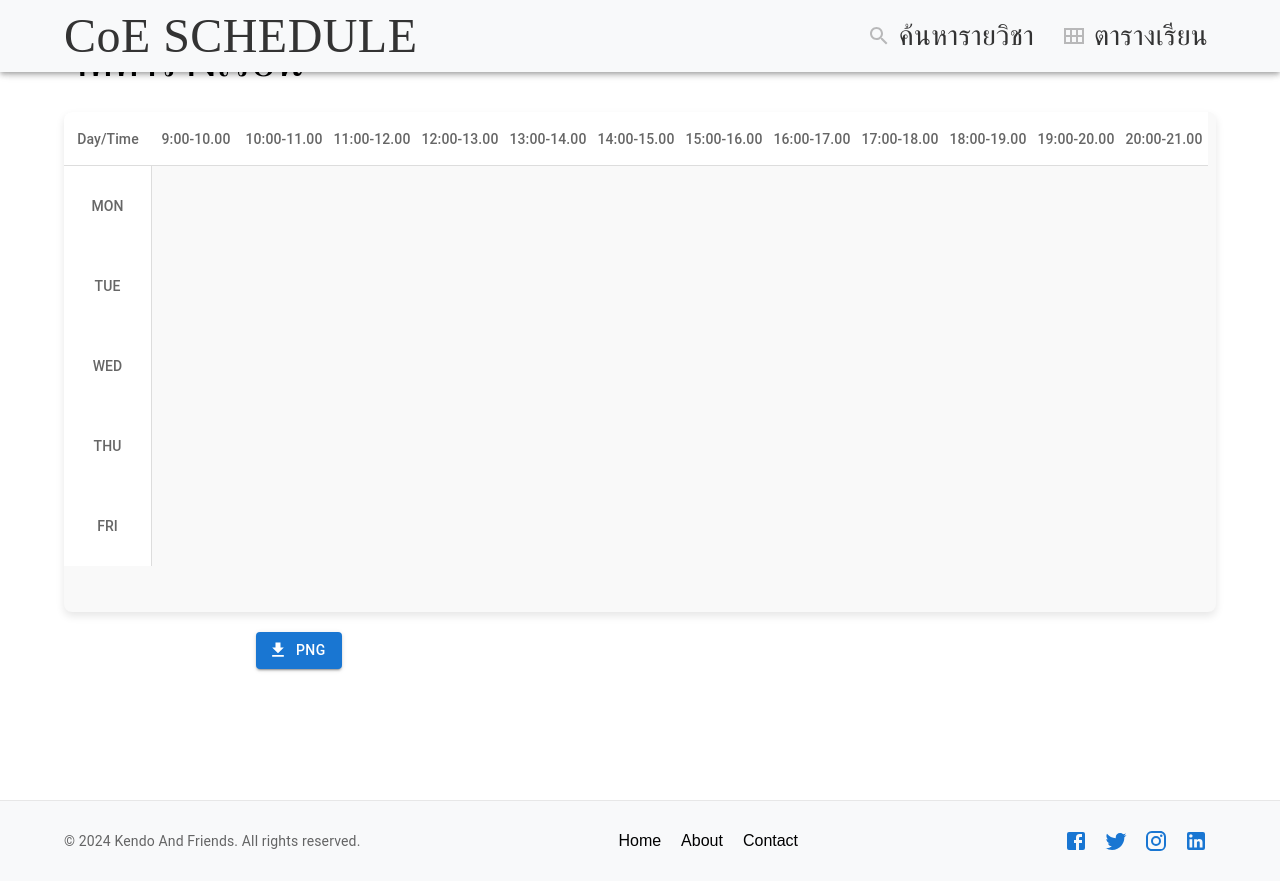
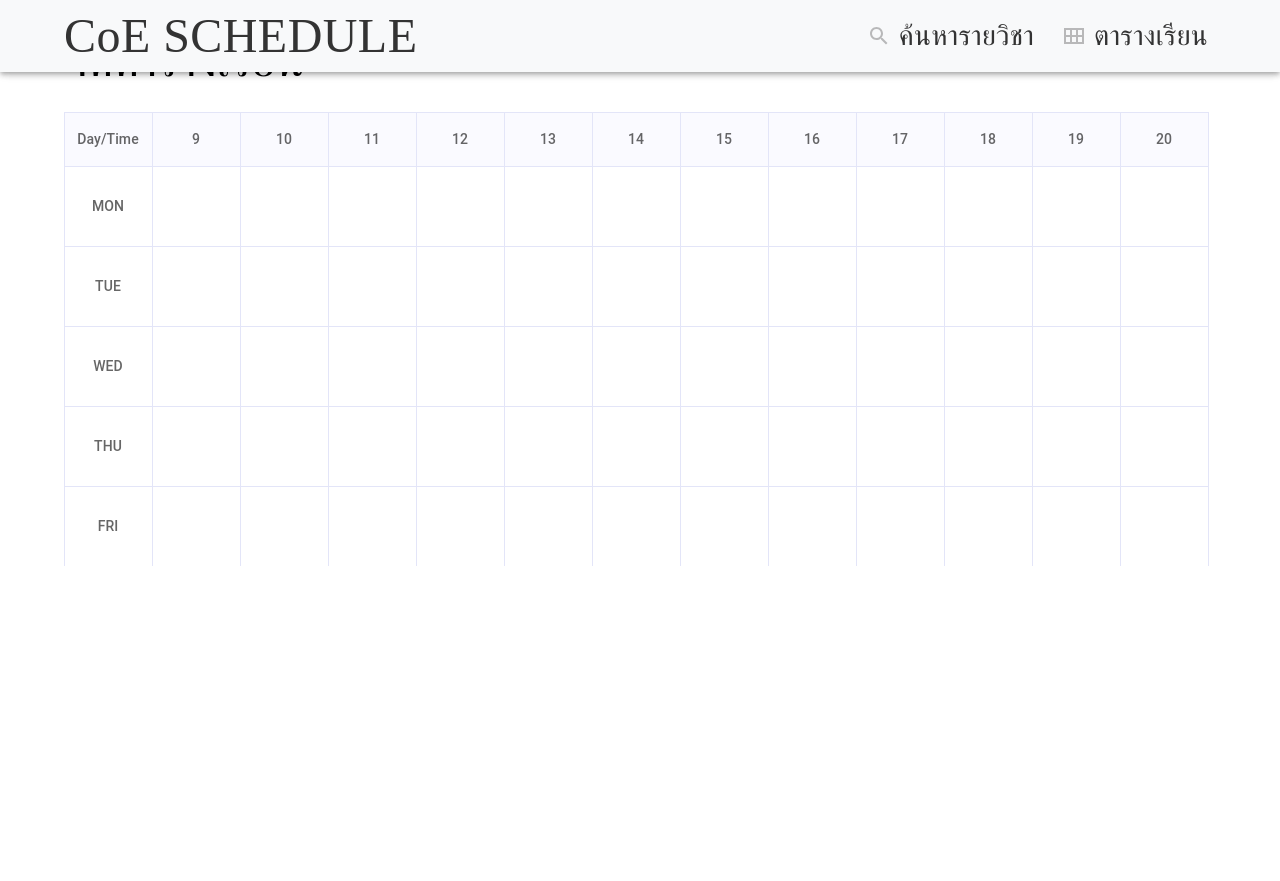
Before and after one commit to Ronnakrit888/coe-schedule, a Next.js app: page / in a window 1280 px wide. After the commit the page ends 800 px from the top, so only its background shows below. Built offline with nearby package versions, Linux system fonts and the light colour scheme; a web font is replaced by a local one.

Commit message:
Revert "Merge remote-tracking branch 'origin/kendo3'"
This reverts commit 449f6317c1a6400194113d98ff8aad8b10fd22ad, reversing
changes made to 0244969f6423b12d83528c42bc03018165d0610d.

```diff
--- a/package.json
+++ b/package.json
@@ -15,7 +15,6 @@
     "@mui/material": "^6.1.1",
     "@reduxjs/toolkit": "^2.2.7",
     "axios": "^1.7.7",
-    "html2canvas": "^1.4.1",
     "next": "^14.2.13",
     "react": "^18.3.1",
     "react-dom": "^18.3.1",
--- a/src/app/courses/page.tsx
+++ b/src/app/courses/page.tsx
@@ -130,7 +130,7 @@ const Page = (props: Props) => {
 
   const handleSelectedCoursesDialogOpen = () => {
     setSelectedCoursesDialogOpen(true);
-    console.log(selectedCourseRedux)
+
   };
   const handleSelectedCoursesDialogClose = () => {
     setSelectedCoursesDialogOpen(false);
--- a/src/app/layout.tsx
+++ b/src/app/layout.tsx
@@ -53,10 +53,7 @@ export default function RootLayout({
       >
         <ReduxProvider>
           <Navbar locale="th" />
-          {/* Main content */}
-          <main style={{ flex: 1 }}>{children}</main>
-          {/* Footer at the bottom */}
-          <Footer />
+          {children}
         </ReduxProvider>
       </body>
     </html>
--- a/src/app/page.tsx
+++ b/src/app/page.tsx
@@ -1,16 +1,12 @@
 'use client'
 
-import { useRef, useCallback } from "react";
 import Image from "next/image";
 import styles from "./page.module.css";
 import { useDispatch, useSelector } from "react-redux";
 import { RootState } from "@/shared/redux";
-import html2canvas from 'html2canvas';
 import dynamic from "next/dynamic";
 import TablePage from "@/shared/components/tablePage.component";
 import TablePageGrid from "@/shared/components/tablePageGrid";
-import { Button } from "@mui/material";
-import DownloadIcon from '@mui/icons-material/Download';
 
 
 // const TablePage = dynamic(
@@ -22,44 +18,13 @@ export default function Home() {
   const selectedCoursesRedux = useSelector((root: RootState) => {
     root.courses;
   });
-  // Ref for the TablePage component to capture it
-  const tablePageRef = useRef<HTMLDivElement | null>(null);
-
-  // Function to capture the TablePage and download the image
-  const captureImage = useCallback(() => {
-    const tablePage = tablePageRef.current;
-    if (tablePage) {
-      html2canvas(tablePage).then((canvas) => {
-        const imgData = canvas.toDataURL('image/png');
-        const link = document.createElement('a');
-        link.href = imgData;
-        link.download = 'image.png'; // File name
-        link.click();
-      });
-    }
-  }, []);
 
   return (
     <div
       style={{ display: "flex", flexDirection: "column", minHeight: "100vh" }}
     >
-      {/* Ref used to capture TablePage */}
-      <div ref={tablePageRef}>
-        <TablePage />
-      </div>
-
-      <div style={{ paddingLeft: "20%"}}>
-      <Button
-        variant="contained"
-        color="primary"
-        startIcon={<DownloadIcon />}
-        onClick={captureImage}
-        style={{ marginTop: '20px' }}
-      >
-        PNG
-      </Button>
-      </div>
-
+      <TablePage></TablePage>
+      {/* <TablePageGrid></TablePageGrid> */}
     </div>
   );
 }
--- a/src/shared/components/tablePage.component.tsx
+++ b/src/shared/components/tablePage.component.tsx
@@ -112,9 +112,7 @@ const TablePage = () => {
   const [selectedColor, setSelectedColor] = useState<string>("blue"); // กำหนดค่าสีเริ่มต้น
 
   const dispatch = useDispatch();
-  const selectedCoursesRedux = useSelector((state: RootState) =>
-    state.courses
-  );
+  const selectedCoursesRedux = useSelector((state: RootState) => state.courses);
 
   // ฟังก์ชันสำหรับการเพิ่มวิชาในตาราง
   // const addCourse = (course: any) => {
@@ -147,18 +145,18 @@ const TablePage = () => {
 
   const times: string[] = [
     "Day/Time",
-    "9:00-10.00",
-    "10:00-11.00",
-    "11:00-12.00",
-    "12:00-13.00",
-    "13:00-14.00",
-    "14:00-15.00",
-    "15:00-16.00",
-    "16:00-17.00",
-    "17:00-18.00",
-    "18:00-19.00",
-    "19:00-20.00",
-    "20:00-21.00",
+    "9",
+    "10",
+    "11",
+    "12",
+    "13",
+    "14",
+    "15",
+    "16",
+    "17",
+    "18",
+    "19",
+    "20",
   ];
 
   const days: string[] = ["MON", "TUE", "WED", "THU", "FRI"];
@@ -196,11 +194,11 @@ const TablePage = () => {
 
         <div
           style={{
-            overflow: "scroll",
-            height: "500px",
-            backgroundColor: "#f9f9f9",
-            borderRadius: "8px",
-            boxShadow: "0 4px 8px rgba(0, 0, 0, 0.1)",
+            overflowX: "scroll",
+            height: "454px",
+            // borderRadius: "16px",
+            // boxShadow: "0 4px 8px rgba(0, 0, 0, 0.1)",
+            // width: "1144px",
           }}
         >
           <div style={{ width: `${44 * (times.length * 2 - 2)}px` }}></div>
@@ -215,8 +213,8 @@ const TablePage = () => {
                   top: 0,
                   width: "88px",
                   height: "54px",
-                  backgroundColor: "#fff",
-                  borderBottom: "1px solid #ddd",
+                  // backgroundColor: "#fff",
+                  // borderBottom: "1px solid #ddd",
                   display: "flex",
                   alignItems: "center",
                   justifyContent: "center",
@@ -241,7 +239,7 @@ const TablePage = () => {
                   height: "80px",
                   width: "88px",
                   backgroundColor: "#fff",
-                  borderRight: "1px solid #ddd",
+                  // borderRight: "1px solid #ddd",
                   display: "flex",
                   alignItems: "center",
                   justifyContent: "center",
@@ -255,8 +253,70 @@ const TablePage = () => {
               </div>
             ))}
 
+            {/* Create Lines */}
+            {times.map((time, timeIndex) => (
+              <span
+                key={timeIndex}
+                className={styles.line}
+                style={{
+                  left: `${-0.5 + timeIndex * 88}px`,
+                  top: "-0.5px",
+                  width: "1px",
+                  height: "454px",
+                }}
+              ></span>
+            ))}
+            <span
+              className={styles.line}
+              style={{
+                left: `${-0.5 + times.length * 88}px`,
+                top: "-0.5px",
+                width: "1px",
+                height: "454px",
+              }}
+            ></span>
+
+            <span
+              className={styles.line}
+              style={{
+                left: "-0.5px",
+                top: "0px",
+                width: "1144px",
+                height: "1px",
+              }}
+            ></span>
+            <span
+              className={styles.line}
+              style={{
+                left: "-0.5px",
+                top: "53.5px",
+                width: "1144px",
+                height: "1px",
+              }}
+            ></span>
+            {days.map((day, dayIndex) => (
+              <span
+                key={dayIndex}
+                className={styles.line}
+                style={{
+                  left: "-0.5px",
+                  top: `${53.5 + dayIndex * 80}px`,
+                  width: "1144px",
+                  height: "1px",
+                }}
+              ></span>
+            ))}
+            <span
+              className={styles.line}
+              style={{
+                left: "-0.5px",
+                top: `${53.5 + days.length * 80}px`,
+                width: "1144px",
+                height: "1px",
+              }}
+            ></span>
+
             {selectedCoursesRedux.map((courseWithSec: SelectedCourseAndSec) => {
-
               const course = courseWithSec.course;
               const sectionIndex = secNumberToSecIndex(
                 courseWithSec.section,
@@ -277,14 +337,15 @@ const TablePage = () => {
                       left: `${position.left + 88}px`,
                       top: `${position.top + 54}px`,
                       width: `${position.width}px`,
-                      height: "72px",
+                      height: "79px",
                       backgroundColor: courseColor,
                       borderRadius: "4px",
                       display: "flex",
-                      alignItems: "center",
+                      flexDirection: "column",
+                      alignItems: "left",
                       justifyContent: "center",
-                      // fontFamily: Lamoon.style.fontFamily,
-                      // fontWeight: Lamoon.style.fontWeight,
+                      fontFamily: morKhor.style.fontFamily,
+                      fontWeight: morKhor.style.fontWeight,
                       color: "#1565c0",
                       boxShadow: "0 2px 4px rgba(0, 0, 0, 0.1)",
                       padding: "4px",
@@ -293,8 +354,11 @@ const TablePage = () => {
                     }}
                     onClick={() => setSelectedCourse(course)} // แสดง modal เมื่อคลิก
                   >
-                    <Typography variant="subtitle2">
-                      {course.course_name} ({slot.room_name})
+                    <Typography className={styles.textWrap} sx={{ fontSize : '18px'}}>
+                      {course.course_name_english}
+                    </Typography>
+                    <Typography className={styles.textWrap} sx={{ fontSize : '18px'}}>
+                      {slot.room_name}
                     </Typography>
                   </div>
                 );
@@ -456,8 +520,8 @@ const TablePage = () => {
                         </TableBody>
                       </Table>
                     </Box>
-                    <Box>4</Box>
-                    <Box>5</Box>
+                    {/* <Box>4</Box>
+                    <Box>5</Box> */}
                   </Box>
                   <DialogTitle>เลือกสีในตาราง</DialogTitle>
                   <DialogContent>
@@ -499,4 +563,4 @@ const TablePage = () => {
   );
 };
 
-export default TablePage
+export default TablePage;
```
Also changed, not shown: src/shared/components/SubjectInfo.tsx (deleted, +0 -11 lines), 1 other file (tests, documents, lock files or other folders).
